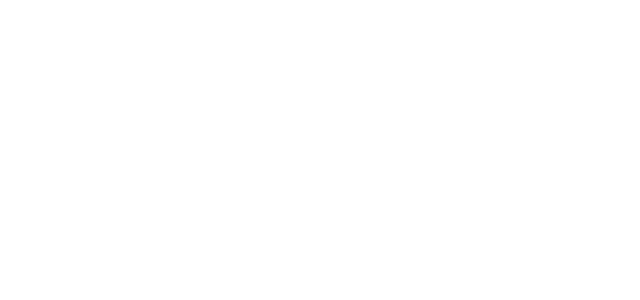
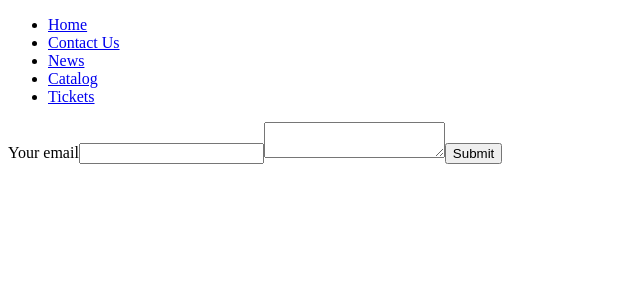
Before and after one commit to SiarheiLunski/a11y-workshop, a React app: page /contact-us in a window 1280 px wide. Shown: the top 300 px of the page, without its empty margins (0-640 px from the left). Built offline with nearby package versions, Linux system fonts and the light colour scheme.

Commit message:
Add pages

```diff
--- a/src/Router.jsx
+++ b/src/Router.jsx
@@ -1,14 +1,39 @@
 import React from 'react';
-import { BrowserRouter, Switch, Route, Link } from 'react-router-dom';
+import { BrowserRouter, Switch, Route } from 'react-router-dom';
+import { Layout } from './components/Layout';
 
 import { Home } from './pages/Home';
+import { ContactUs } from './pages/ContactUs';
+import { News } from './pages/News';
+import { Catalog } from './pages/Catalog';
+import { Tickets } from './pages/Tickets';
+
+const LayoutRoute = ({ children, ...props }) => (
+  <Route {...props}>
+    <Layout>
+      {children}
+    </Layout>
+  </Route>
+);
 
 export const Router = () => {
   return <BrowserRouter>
     <Switch>
-      <Route path="/" exact>
+      <LayoutRoute path="/" exact>
         <Home />
-      </Route>
+      </LayoutRoute>
+      <LayoutRoute path="/contact-us" exact>
+        <ContactUs />
+      </LayoutRoute>
+      <LayoutRoute path="/news" exact>
+        <News />
+      </LayoutRoute>
+      <LayoutRoute path="/catalog" exact>
+        <Catalog />
+      </LayoutRoute>
+      <LayoutRoute path="/tickets" exact>
+        <Tickets />
+      </LayoutRoute>
     </Switch>
   </BrowserRouter>;
 };
--- /dev/null
+++ b/src/components/Layout.jsx
@@ -0,0 +1,8 @@
+import { Navigation } from './Navigation';
+
+export const Layout = ({ children }) => {
+  return <div>
+    <Navigation />
+    {children}
+  </div>;
+};
--- /dev/null
+++ b/src/components/Navigation.jsx
@@ -0,0 +1,11 @@
+import { Link } from 'react-router-dom';
+
+export const Navigation = () => {
+  return <ul>
+    <li><Link to="/">Home</Link></li>
+    <li><Link to="/contact-us">Contact Us</Link></li>
+    <li><Link to="/news">News</Link></li>
+    <li><Link to="/catalog">Catalog</Link></li>
+    <li><Link to="/tickets">Tickets</Link></li>
+  </ul>;
+};
--- /dev/null
+++ b/src/pages/Catalog.jsx
@@ -0,0 +1,5 @@
+export const Catalog = () => {
+  return <div>
+    Catalog
+  </div>;
+};
--- /dev/null
+++ b/src/pages/ContactUs.jsx
@@ -0,0 +1,10 @@
+export const ContactUs = () => {
+  return <div>
+    <form>
+      <span>Your email</span>
+      <input type="email"/>
+      <textarea></textarea>
+      <button>Submit</button>
+    </form>
+  </div>;
+};
--- /dev/null
+++ b/src/pages/News.jsx
@@ -0,0 +1,13 @@
+const news = [
+  'Lorem',
+  'Ipsum',
+  'Doloret'
+];
+
+export const News = () => {
+  return <ul>
+    {news.map(newsItem =>
+      <li>{newsItem}</li>
+    )}
+  </ul>;
+};
--- /dev/null
+++ b/src/pages/Tickets.jsx
@@ -0,0 +1,5 @@
+export const Tickets = () => {
+  return <div>
+    Tickets
+  </div>;
+};
```
Also changed, not shown: 1 other file (tests, documents, lock files or other folders).
